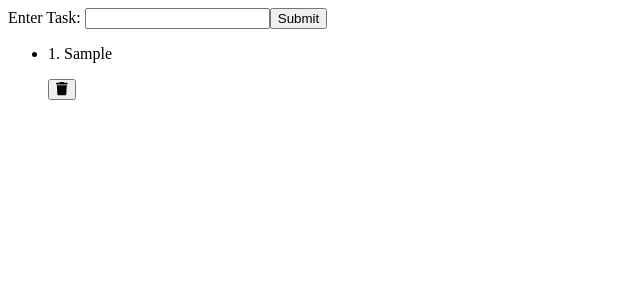
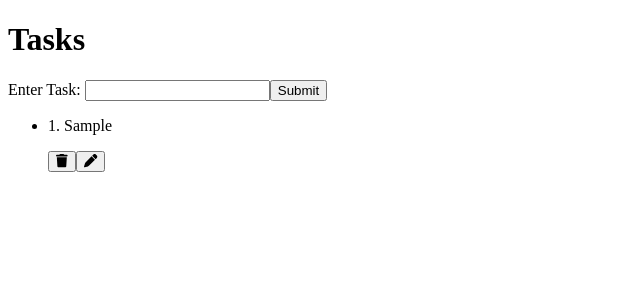
Before and after one commit to jamescrutchley/react-render-lists, a React (Create React App) app: page / in a window 1280 px wide. Both pictures are taken after typing "Sample" into the empty fields and a click on the button "Submit". Shown: the top 300 px of the page, without its empty margins (0-640 px from the left). Built offline with nearby package versions, Linux system fonts and the light colour scheme.

Commit message:
implement edit functionality

```diff
--- a/src/App.js
+++ b/src/App.js
@@ -12,6 +12,7 @@ class App extends Component {
             inputValue: {
                 text: '',
                 id: uniqid(),
+                edit: true,
                 number: 1,
             },
         }
@@ -40,7 +41,8 @@ class App extends Component {
         inputValue: {
             text: '',
             id: uniqid(),
-            number: updatedTasks.length + 1
+            edit: false,
+            number: updatedTasks.length + 1,
         },
         tasks: updatedTasks
     })
@@ -49,7 +51,6 @@ class App extends Component {
   removeTask = (itemId) => {
 
     const { tasks} = this.state;
-    console.log(itemId)
     const updatedTasks = tasks.filter(task => (task.id !== itemId));
 
     const updatedTasksWithNumbers = updatedTasks.map((task, index) => ({
@@ -62,34 +63,70 @@ class App extends Component {
         inputValue: {
             text: '',
             id: uniqid(),
+            edit: false,
             number: updatedTasks.length + 1
         },
         tasks: updatedTasksWithNumbers
     })
-
-
   }
 
+  //spread op this
   handleInputChange = (event) => {
     const { inputValue } = this.state;
 
     this.setState({ inputValue: {
         text: event.target.value,
         id: inputValue.id,
+        edit: false,
         number: inputValue.number,
     }})
 }
+
+
+    // inefficient (?) making copy, modifying, sorting, setting state.
+  handleEditMode = (itemId) => {
+    const { tasks } = this.state;
+
+    let copy = tasks.filter(task => task.id !== itemId);
+    const modified = tasks
+    .filter((task) => task.id === itemId)
+    .map((task) => ({ ...task, edit: true, }));
+
+    let newArray = [...copy, ...modified].sort((a, b) => (a.number - b.number));
+
+    this.setState({
+        tasks: newArray
+    });
+}
+
+    handleSubmitEdit = (itemId, newValue) => {
+        const { tasks } = this.state;
+
+        let copy = tasks.filter(task => task.id !== itemId);
+        const modified = tasks
+        .filter((task) => task.id === itemId)
+        .map((task) => ({ ...task, text: newValue, edit: false}));
+
+        let newArray = [...copy, ...modified].sort((a, b) => (a.number - b.number));
+
+        this.setState({
+            tasks: newArray
+        });
+    }
+
+
 
   render() {
     const { tasks, inputValue} = this.state;
     return (
         <div className="App">
+            <h1>Tasks</h1>
             <form onSubmit={this.addTask}>
                 <label htmlFor="taskInput">Enter Task: </label>
                 <input id="taskInput" onChange={this.handleInputChange} type="text" value={inputValue.text}></input>
                 <button type="submit">Submit</button>
             </form>
-            <Overview deletionMethod={this.removeTask} tasks={tasks}/>
+            <Overview editMethod={this.handleEditMode} deletionMethod={this.removeTask} tasks={tasks} submitEdit={this.handleSubmitEdit}/>
         </div>
       );
   }
--- a/src/components/Editable.js
+++ b/src/components/Editable.js
@@ -1,45 +1,40 @@
-// import React, { Component } from 'react';
+import React, { Component } from 'react';
+import { FontAwesomeIcon } from '@fortawesome/react-fontawesome'
 
-// class Editable extends Component {
-//   constructor(props) {
-//     super(props);
-//     this.state = {
-//       isEditing: false,
-//       text: props.initialText,
-//     };
-//   }
+import { faCheck } from "@fortawesome/free-solid-svg-icons";
 
-//   handleDoubleClick = () => {
-//     this.setState({ isEditing: true });
-//   };
 
-//   handleBlur = () => {
-//     this.setState({ isEditing: false });
-//   };
+class Editable extends Component {
+  constructor(props) {
+    super(props);
+    this.state = {
+      text: props.initialText,
+      number: props.number,
+      id: props.id
+    };
 
-//   handleChange = (event) => {
-//     this.setState({ text: event.target.value });
-//   };
+  }
 
-//   render() {
-//     const { isEditing, text } = this.state;
+  handleChange = (event) => {
+    this.setState({ text: event.target.value });
+  };
 
-//     if (isEditing) {
-//       return (
-//         <input
-//           type="text"
-//           value={text}
-//           onChange={this.handleChange}
-//           onBlur={this.handleBlur}
-//           autoFocus
-//         />
-//       );
-//     }
+  render() {
+    const { text, number, id } = this.state;
 
-//     return (
-//       <p onDoubleClick={this.handleDoubleClick}>{text}</p>
-//     );
-//   }
-// }
 
-// export default Editable;
+      return (
+        <p>{number}. <input
+        type="text"
+        value={text}
+        onChange={this.handleChange}
+        autoFocus
+      /> <button onClick={(e) => this.props.submitEdit(id, text)}>
+      <FontAwesomeIcon icon={faCheck} />
+  </button></p>
+
+      );
+  }
+}
+
+export default Editable;
--- a/src/components/Overview.js
+++ b/src/components/Overview.js
@@ -1,23 +1,42 @@
 import React from "react";
 import { FontAwesomeIcon } from '@fortawesome/react-fontawesome'
 
-import { faTrash } from '@fortawesome/free-solid-svg-icons'
+import { faTrash } from '@fortawesome/free-solid-svg-icons';
+import { faPen } from '@fortawesome/free-solid-svg-icons';
+import { faCheck } from "@fortawesome/free-solid-svg-icons";
 import TaskPara from "./TaskPara";
+import Editable from "./Editable";
 
 
 
 const Overview = (props) => {
 
-    const { tasks, deletionMethod } = props;
+    const { tasks, deletionMethod, editMethod, submitEdit } = props;
+    console.log(tasks)
 
         return (
             <ul>
                 {tasks.map((task) => {
+                    let editMode = task.edit;
                     return (
-                    <li
-                        key={task.id}>
-                            <TaskPara number={task.number} text={task.text}/>
-                            <button onClick={(e) => deletionMethod(task.id)}><FontAwesomeIcon icon={faTrash} /></button>
+                    <li key={task.id}>
+                        {editMode ? (
+                            <Editable id={task.id} submitEdit={submitEdit} number={task.number} initialText={task.text}/>
+                        ) : <TaskPara number={task.number} text={task.text}/>
+                        }
+                            <button onClick={(e) => deletionMethod(task.id)}>
+                                <FontAwesomeIcon icon={faTrash} />
+                            </button>
+
+
+                            {editMode ? (
+                               null
+                            ) :
+                                <button onClick={(e) => editMethod(task.id)}>
+                                {/* onclick - setState 'edit = true' for that item in tasks*/}
+                                <FontAwesomeIcon icon={faPen} />
+                                </button>
+                            }
                     </li>
                     )
                 })}
--- a/src/components/TaskPara.js
+++ b/src/components/TaskPara.js
@@ -4,8 +4,7 @@ const TaskPara = (props) => {
 
     //id, no, text
 
-    const { number, text} = props;
-    console.log(text);
+    const { number, text, edit } = props;
 
     return (
         <p>{number}. {text}</p>
```
